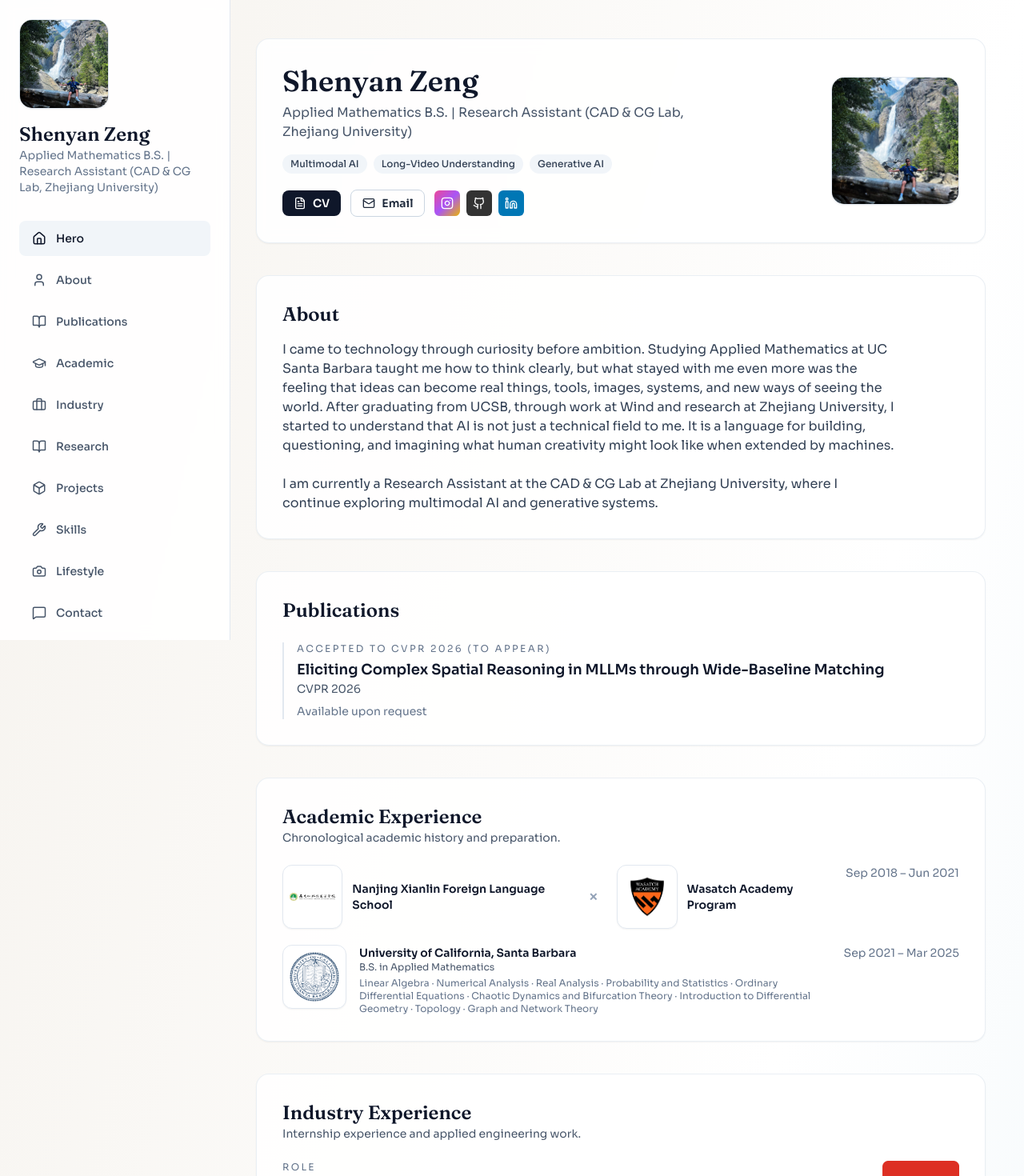
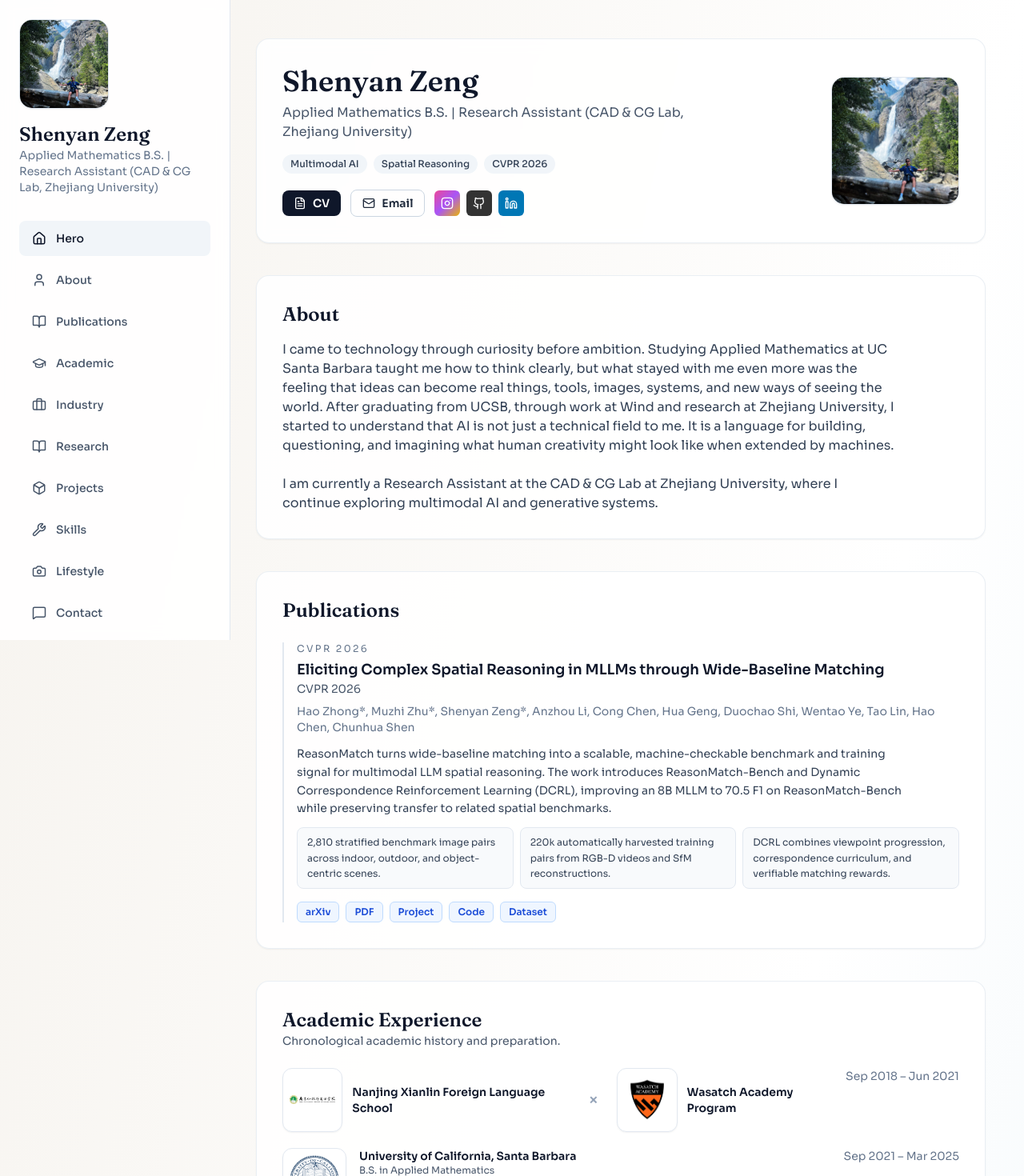
Before and after one commit to Samzengsy/Personal-Website, a React (Vite) app: page / in a window 1280 px wide. Shown: the top 1470 px of the page at 80% size. Built offline with nearby package versions, Linux system fonts and the light colour scheme.

Commit message:
Update website with ReasonMatch release

```diff
--- a/components/Experience.tsx
+++ b/components/Experience.tsx
@@ -287,6 +287,24 @@ export const Experience: React.FC = () => {
                 >
                   Lab Site
                 </a>
+                <div className="mt-3 flex flex-wrap gap-2">
+                  {[
+                    { label: 'ReasonMatch', url: 'https://aim-uofa.github.io/reasonmatch/' },
+                    { label: 'arXiv', url: 'https://arxiv.org/abs/2606.03577' },
+                    { label: 'GitHub', url: 'https://github.com/aim-uofa/ReasonMatch' },
+                    { label: 'Dataset', url: 'https://huggingface.co/datasets/ReasonMatch/ReasonMatch' }
+                  ].map((link) => (
+                    <a
+                      key={link.label}
+                      href={link.url}
+                      target="_blank"
+                      rel="noopener noreferrer"
+                      className="inline-flex items-center rounded-md border border-blue-200 bg-blue-50 px-2.5 py-1 text-xs font-semibold text-blue-700 hover:border-blue-300 hover:bg-blue-100 transition-colors"
+                    >
+                      {link.label}
+                    </a>
+                  ))}
+                </div>
               </div>
               <LogoInline
                 src={`${ASSET_BASE}data/Logo/ZJU.jpg`}
@@ -297,9 +315,9 @@ export const Experience: React.FC = () => {
             </div>
             <div className="space-y-4">
               <ul className="list-disc pl-4 text-sm text-slate-700 space-y-1">
-                <li>Research assistantship in CAD & CG Lab with AI focus.</li>
-                <li>Explores multimodal systems, long-video understanding, and generative AI.</li>
-                <li>Builds data pipelines and evaluation setups for measurable model behavior.</li>
+                <li>Equal-contribution author on ReasonMatch, a CVPR 2026 paper on complex spatial reasoning in multimodal LLMs.</li>
+                <li>Helped build a verifiable wide-baseline matching benchmark and open-source release for code, data, and evaluation.</li>
+                <li>Works on multimodal evaluation pipelines, dataset construction, and reinforcement-learning recipes for measurable model behavior.</li>
               </ul>
 
               <div>
--- a/components/Projects.tsx
+++ b/components/Projects.tsx
@@ -8,14 +8,38 @@ const projectDescriptions: Record<string, string> = {
   'Vision Eval Tools': 'Evaluation toolkit for vision model performance and error inspection.',
   'Error Analysis UI': 'Interface for exploring model errors and qualitative outputs.',
   'Christmas Tree Interactive Web': 'Interactive particle-based Christmas tree experiment built with Three.js and creative front-end design.',
-  'Spatial Reasoning in MLLMs': 'Wide-baseline matching framework for complex spatial reasoning in multimodal models.',
+  'ReasonMatch': 'CVPR 2026 open-source benchmark, dataset release, and DCRL training recipe for wide-baseline spatial reasoning in multimodal LLMs.',
   'Cinematic Prompting for Long Video': 'Prompt optimization framework for more cinematic long-video storyboards.'
 };
 
 const getLinkLabel = (url?: string) => {
   if (!url) return null;
   if (url.includes('github.com')) return 'GitHub';
+  if (url.includes('arxiv.org')) return 'arXiv';
+  if (url.includes('huggingface.co')) return 'Dataset';
   return 'Link';
+};
+
+const ProjectLinks: React.FC<{ item: { label: string; url?: string; links?: { label: string; url: string }[] } }> = ({ item }) => {
+  const links = item.links ?? (item.url && getLinkLabel(item.url) ? [{ label: getLinkLabel(item.url) as string, url: item.url }] : []);
+
+  if (links.length === 0) return null;
+
+  return (
+    <div className="mt-2 flex flex-wrap gap-2">
+      {links.map((link) => (
+        <a
+          key={`${item.label}-${link.label}`}
+          href={link.url}
+          target="_blank"
+          rel="noopener noreferrer"
+          className="inline-flex items-center rounded-md border border-blue-200 bg-blue-50 px-2.5 py-1 text-xs font-semibold text-blue-700 hover:border-blue-300 hover:bg-blue-100 transition-colors"
+        >
+          {link.label}
+        </a>
+      ))}
+    </div>
+  );
 };
 
 export const Projects: React.FC = () => {
@@ -35,16 +59,7 @@ export const Projects: React.FC = () => {
                 <div key={item.label} className="border-l-2 border-slate-200 pl-4">
                   <div className="text-sm font-semibold text-slate-900">{item.label}</div>
                   <div className="text-sm text-slate-600">— {projectDescriptions[item.label]}</div>
-                  {item.url ? (
-                    <a
-                      href={item.url}
-                      target="_blank"
-                      rel="noopener noreferrer"
-                      className="text-sm font-semibold text-blue-700 hover:underline underline-offset-4"
-                    >
-                      [{getLinkLabel(item.url)}]
-                    </a>
-                  ) : null}
+                  <ProjectLinks item={item} />
                 </div>
               ))}
             </div>
@@ -57,16 +72,7 @@ export const Projects: React.FC = () => {
                 <div key={item.label} className="border-l-2 border-slate-200 pl-4">
                   <div className="text-sm font-semibold text-slate-900">{item.label}</div>
                   <div className="text-sm text-slate-600">— {projectDescriptions[item.label]}</div>
-                  {item.url ? (
-                    <a
-                      href={item.url}
-                      target="_blank"
-                      rel="noopener noreferrer"
-                      className="text-sm font-semibold text-blue-700 hover:underline underline-offset-4"
-                    >
-                      [{getLinkLabel(item.url)}]
-                    </a>
-                  ) : null}
+                  <ProjectLinks item={item} />
                 </div>
               ))}
             </div>
@@ -79,16 +85,7 @@ export const Projects: React.FC = () => {
                 <div key={item.label} className="border-l-2 border-slate-200 pl-4">
                   <div className="text-sm font-semibold text-slate-900">{item.label}</div>
                   <div className="text-sm text-slate-600">— {projectDescriptions[item.label]}</div>
-                  {item.url ? (
-                    <a
-                      href={item.url}
-                      target="_blank"
-                      rel="noopener noreferrer"
-                      className="text-sm font-semibold text-blue-700 hover:underline underline-offset-4"
-                    >
-                      [{getLinkLabel(item.url)}]
-                    </a>
-                  ) : null}
+                  <ProjectLinks item={item} />
                 </div>
               ))}
             </div>
--- a/components/Publications.tsx
+++ b/components/Publications.tsx
@@ -1,5 +1,15 @@
 import React from 'react';
 import { PUBLICATIONS } from '../constants';
+
+const linkOrder = [
+  ['arxiv', 'arXiv'],
+  ['pdf', 'PDF'],
+  ['project', 'Project'],
+  ['code', 'Code'],
+  ['dataset', 'Dataset'],
+  ['openReview', 'OpenReview'],
+  ['preprint', 'Preprint']
+] as const;
 
 export const Publications: React.FC = () => {
   return (
@@ -8,29 +18,45 @@ export const Publications: React.FC = () => {
         <h2 className="text-2xl font-semibold text-slate-900 mb-6 font-display">Publications</h2>
         <div className="space-y-5">
           {PUBLICATIONS.map((pub) => {
-            const links = [
-              pub.links.openReview ? { label: 'OpenReview', url: pub.links.openReview } : null,
-              pub.links.preprint ? { label: 'Preprint', url: pub.links.preprint } : null,
-              pub.links.project ? { label: 'Project Page', url: pub.links.project } : null
-            ].filter(Boolean) as { label: string; url: string }[];
+            const links = linkOrder
+              .map(([key, label]) => {
+                const url = pub.links[key as keyof typeof pub.links];
+                return url ? { label, url } : null;
+              })
+              .filter(Boolean) as { label: string; url: string }[];
 
             return (
               <div key={pub.id} className="border-l-2 border-slate-200 pl-4">
                 <div className="text-xs uppercase tracking-[0.2em] text-slate-500">{pub.status}</div>
                 <div className="text-lg font-semibold text-slate-900 mt-1">{pub.title}</div>
                 <div className="text-sm text-slate-600">{pub.venue}</div>
-                <div className="text-sm text-slate-600 mt-2">
+                {'authors' in pub ? (
+                  <div className="text-sm text-slate-500 mt-2">{pub.authors}</div>
+                ) : null}
+                {'summary' in pub ? (
+                  <p className="text-sm text-slate-700 leading-relaxed mt-3 max-w-3xl">{pub.summary}</p>
+                ) : null}
+                {'highlights' in pub ? (
+                  <div className="mt-3 grid grid-cols-1 md:grid-cols-3 gap-2">
+                    {pub.highlights.map((highlight) => (
+                      <div key={highlight} className="rounded-lg border border-slate-200 bg-slate-50 px-3 py-2 text-xs text-slate-700 leading-relaxed">
+                        {highlight}
+                      </div>
+                    ))}
+                  </div>
+                ) : null}
+                <div className="text-sm text-slate-600 mt-4">
                   {links.length > 0 ? (
-                    <div className="flex flex-wrap gap-3">
+                    <div className="flex flex-wrap gap-2">
                       {links.map((link) => (
                         <a
                           key={link.label}
                           href={link.url}
                           target="_blank"
                           rel="noopener noreferrer"
-                          className="text-blue-700 hover:underline underline-offset-4"
+                          className="inline-flex items-center rounded-md border border-blue-200 bg-blue-50 px-2.5 py-1 text-xs font-semibold text-blue-700 hover:border-blue-300 hover:bg-blue-100 transition-colors"
                         >
-                          [{link.label}]
+                          {link.label}
                         </a>
                       ))}
                     </div>
--- a/components/Skills.tsx
+++ b/components/Skills.tsx
@@ -22,7 +22,7 @@ export const Skills: React.FC = () => {
             <div className="space-y-1">
               <div>Build large-scale data pipelines and standardized representations for training and evaluation.</div>
               <div>Redesign annotation strategies and data schemas to improve downstream model behavior.</div>
-              <div>Analyze how dataset structure influences generalization and system robustness.</div>
+              <div>Construct verifiable benchmark data with structured metadata, correspondence labels, and reproducible release paths.</div>
             </div>
           </div>
 
@@ -31,8 +31,8 @@ export const Skills: React.FC = () => {
           <div>
             <h3 className="text-xs uppercase tracking-[0.24em] text-slate-500 mb-2">Spatial &amp; Multimodal Intelligence</h3>
             <div className="space-y-1">
-              <div>Develop perception systems that reason over structure, geometry, and multimodal inputs.</div>
-              <div>Evaluate model behavior across complex spatial and document-level tasks.</div>
+              <div>Develop perception systems that reason over structure, geometry, viewpoint change, and multimodal inputs.</div>
+              <div>Evaluate model behavior across complex spatial matching, document-level, and out-of-distribution tasks.</div>
               <div>Diagnose failure modes in structured and high-variance visual environments.</div>
             </div>
           </div>
--- a/constants.ts
+++ b/constants.ts
@@ -54,8 +54,8 @@ I am currently a Research Assistant at the CAD & CG Lab at Zhejiang University,
 
 export const HERO_KEYWORDS = [
   'Multimodal AI',
-  'Long-Video Understanding',
-  'Generative AI'
+  'Spatial Reasoning',
+  'CVPR 2026'
 ];
 
 export const EMAIL = 'zengshenyan0308@163.com';
@@ -84,14 +84,24 @@ export const NAV_ITEMS: NavItem[] = [
 
 export const PUBLICATIONS = [
   {
-    id: 'cvpr-accepted',
+    id: 'reasonmatch-cvpr-2026',
     title: 'Eliciting Complex Spatial Reasoning in MLLMs through Wide-Baseline Matching',
-    status: 'Accepted to CVPR 2026 (to appear)',
+    status: 'CVPR 2026',
     venue: 'CVPR 2026',
+    authors: 'Hao Zhong*, Muzhi Zhu*, Shenyan Zeng*, Anzhou Li, Cong Chen, Hua Geng, Duochao Shi, Wentao Ye, Tao Lin, Hao Chen, Chunhua Shen',
+    summary:
+      'ReasonMatch turns wide-baseline matching into a scalable, machine-checkable benchmark and training signal for multimodal LLM spatial reasoning. The work introduces ReasonMatch-Bench and Dynamic Correspondence Reinforcement Learning (DCRL), improving an 8B MLLM to 70.5 F1 on ReasonMatch-Bench while preserving transfer to related spatial benchmarks.',
+    highlights: [
+      '2,810 stratified benchmark image pairs across indoor, outdoor, and object-centric scenes.',
+      '220k automatically harvested training pairs from RGB-D videos and SfM reconstructions.',
+      'DCRL combines viewpoint progression, correspondence curriculum, and verifiable matching rewards.'
+    ],
     links: {
-      openReview: undefined,
-      preprint: undefined,
-      project: undefined
+      arxiv: 'https://arxiv.org/abs/2606.03577',
+      pdf: 'https://arxiv.org/pdf/2606.03577v1',
+      project: 'https://aim-uofa.github.io/reasonmatch/',
+      code: 'https://github.com/aim-uofa/ReasonMatch',
+      dataset: 'https://huggingface.co/datasets/ReasonMatch/ReasonMatch'
     }
   }
 ];
@@ -134,7 +144,19 @@ export const PROJECT_GROUPS: ProjectGroup[] = [
     id: 'zju',
     label: 'ZJU',
     items: [
-      { label: 'Spatial Reasoning in MLLMs' },
+      {
+        label: 'ReasonMatch',
+        url: 'https://aim-uofa.github.io/reasonmatch/',
+        thumbnail: 'https://opengraph.githubassets.com/1/aim-uofa/ReasonMatch',
+        links: [
+          { label: 'Project Page', url: 'https://aim-uofa.github.io/reasonmatch/' },
+          { label: 'arXiv', url: 'https://arxiv.org/abs/2606.03577' },
+          { label: 'PDF', url: 'https://arxiv.org/pdf/2606.03577v1' },
+          { label: 'GitHub', url: 'https://github.com/aim-uofa/ReasonMatch' },
+          { label: 'Hugging Face', url: 'https://huggingface.co/datasets/ReasonMatch/ReasonMatch' },
+          { label: 'ModelScope', url: 'https://www.modelscope.cn/datasets/jxzh2020/ReasonMatchBench' }
+        ]
+      },
       { label: 'Cinematic Prompting for Long Video' }
     ]
   }
--- a/types.ts
+++ b/types.ts
@@ -17,6 +17,10 @@ export interface NavItem {
 export interface ProjectItem {
   label: string;
   url?: string;
+  links?: {
+    label: string;
+    url: string;
+  }[];
   thumbnail?: string;
 }
 
```
